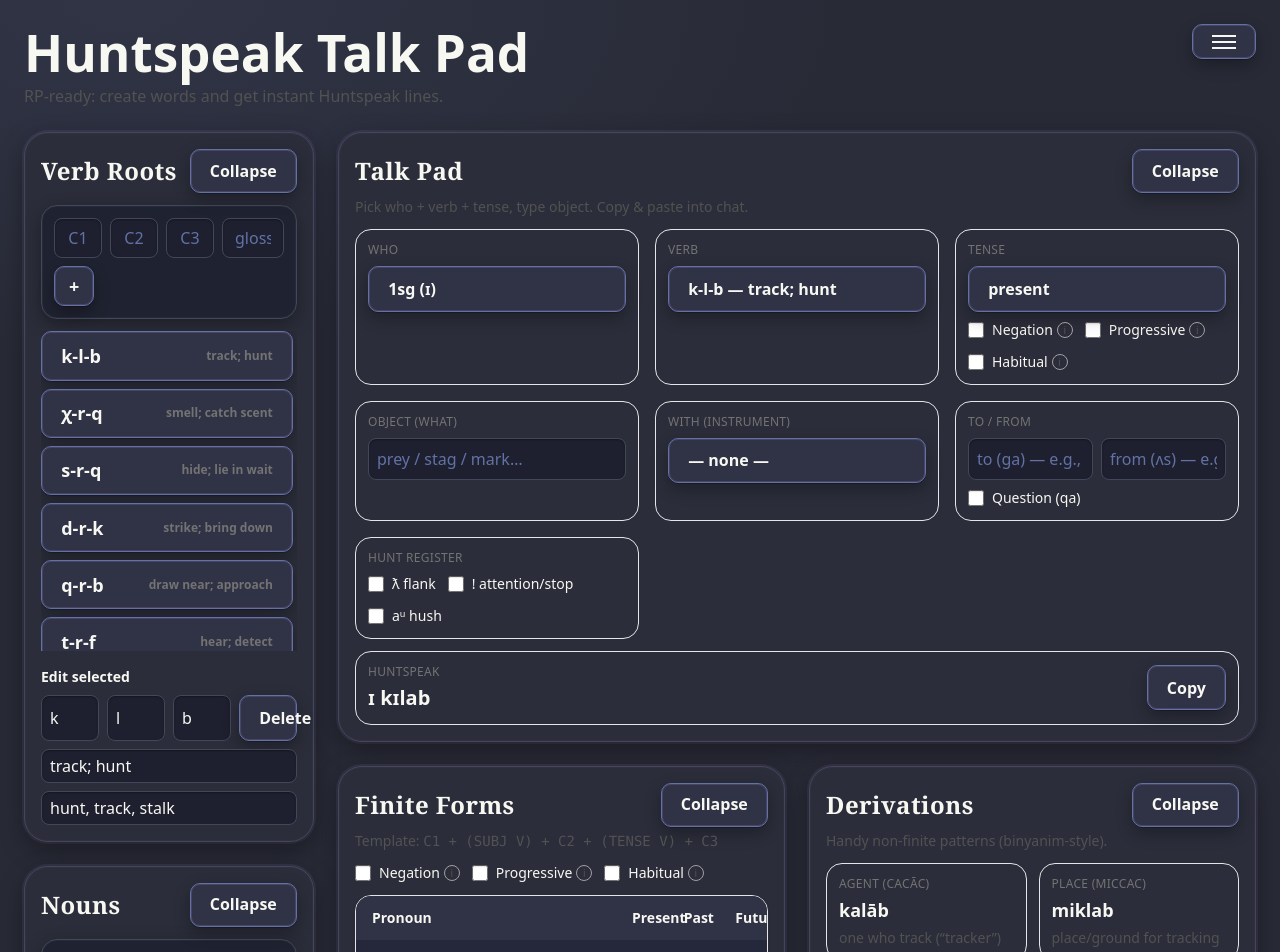
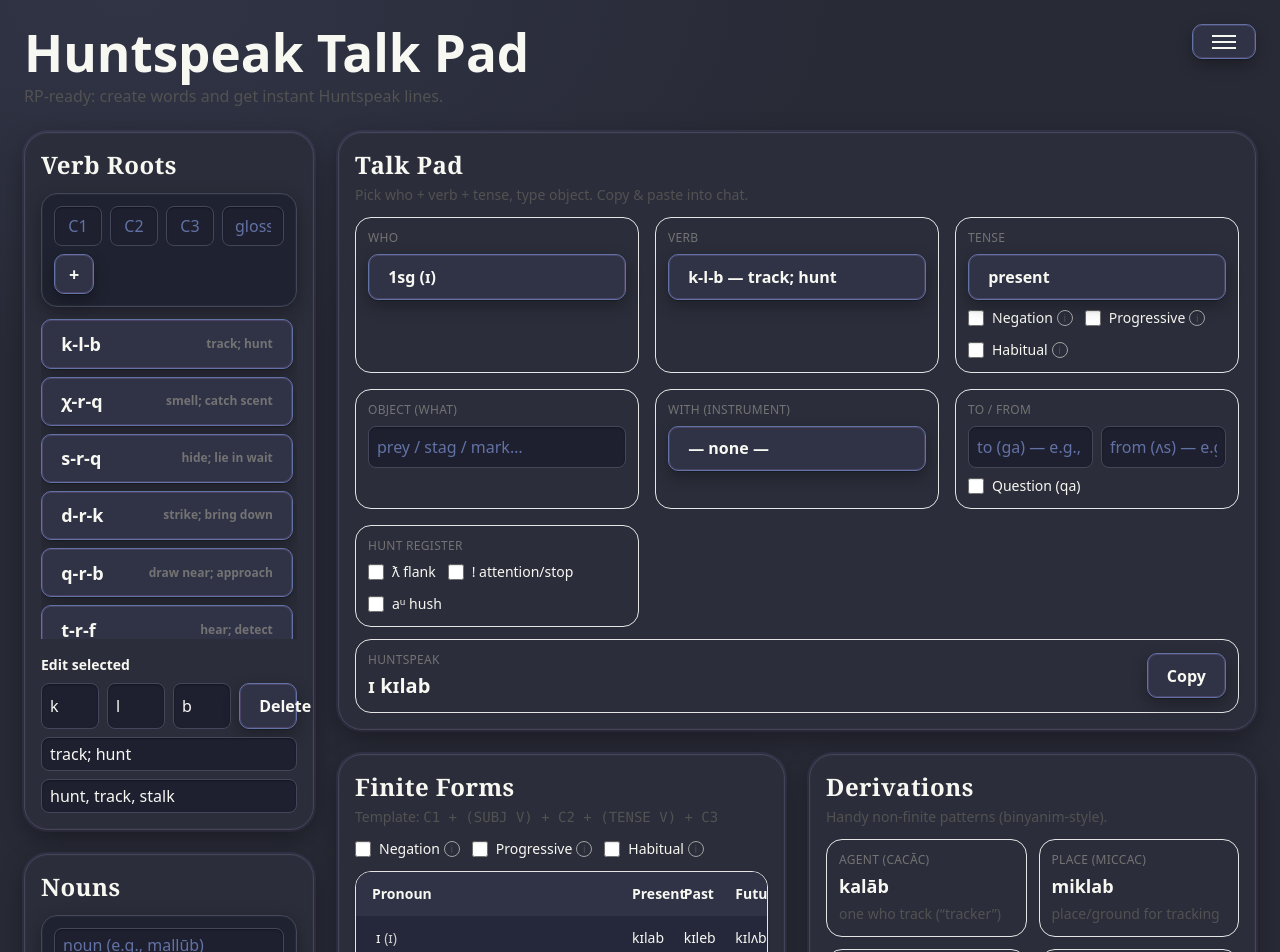
Before and after one commit to L1ghth0us3/Moontalk, a React (Vite) app: page / in a window 1280 px wide. Shown: the top 952 px of the page. Built offline with nearby package versions, Linux system fonts and the light colour scheme.

Commit message:
feat(ui-collapse): persist collapsed state for all panels; add global toggle in Settings; show arrow icon and hide controls when off

```diff
--- a/src/HuntspeakTalkPad.tsx
+++ b/src/HuntspeakTalkPad.tsx
@@ -53,10 +53,14 @@ export default function HuntspeakTalkPad(){
   }, [theme, systemDark]);
 
   const selected = roots.find(r=>r.id===selectedId) || null;
-  const [talkCollapsed, setTalkCollapsed] = useState(false);
+  const [showCollapse, setShowCollapse] = useLocalStorageState<boolean>('huntspeak_show_collapse', false);
+  const [talkCollapsed, setTalkCollapsed] = useLocalStorageState<boolean>('huntspeak_collapse_talk', false);
   function TalkPadCollapse(){
+    if (!showCollapse) return null;
     return (
-      <button className="px-2 py-1 text-sm rounded border border-neutral-300 hover:bg-neutral-50" onClick={()=>setTalkCollapsed(c=>!c)}>{talkCollapsed? 'Expand' : 'Collapse'}</button>
+      <button aria-label={talkCollapsed? 'Expand' : 'Collapse'} className="px-2 py-1 text-sm rounded border border-neutral-300 hover:bg-neutral-50" onClick={()=>setTalkCollapsed(c=>!c)}>
+        {talkCollapsed ? '▸' : '▾'}
+      </button>
     );
   }
   function TalkPadBody(){
@@ -179,6 +183,14 @@ export default function HuntspeakTalkPad(){
                 </div>
               </div>
               <div className="pt-2 border-t border-neutral-200/70">
+                <div className="text-sm font-medium mb-2">Interface</div>
+                <label className="inline-flex items-center gap-2 select-none">
+                  <input type="checkbox" className="h-4 w-4" checked={showCollapse} onChange={e=>setShowCollapse(e.target.checked)} />
+                  <span>Show collapse controls</span>
+                  <span className="text-xs opacity-70">({showCollapse ? 'On' : 'Off'})</span>
+                </label>
+              </div>
+              <div className="pt-2 border-t border-neutral-200/70">
                 <div className="text-sm font-medium mb-2">Data</div>
                 <div className="flex items-center gap-2">
                   <button className="px-3 py-2 rounded-lg border border-neutral-300 hover:bg-neutral-50" onClick={exportData}>Export</button>
--- a/src/components/Derivations.tsx
+++ b/src/components/Derivations.tsx
@@ -1,4 +1,5 @@
-import { useMemo, useState } from "react";
+import { useMemo } from "react";
+import { useLocalStorageState } from "../lib/storage";
 import type { Root } from "../types";
 
 const DERIVATIONS = [
@@ -33,13 +34,18 @@ export default function RenderDerivations({ root }: { root: Root }){
     concept:  `nominal: the act/idea of ${gerund(base)}`,
   } as const;
 
-  const [collapsed, setCollapsed] = useState(false as any) as [boolean, any];
+  const [collapsed, setCollapsed] = useLocalStorageState<boolean>('huntspeak_collapse_derivations', false);
+  const [showCollapse] = useLocalStorageState<boolean>('huntspeak_show_collapse', false);
   // lightweight state without adding storage util here
   return (
     <section className="rounded-3xl border border-neutral-200 p-4 shadow-sm fantasy-card">
       <div className="flex items-center justify-between mb-1">
         <h2 className="text-xl md:text-2xl font-semibold">Derivations</h2>
-        <button className="px-2 py-1 text-sm rounded border border-neutral-300 hover:bg-neutral-50" onClick={()=>setCollapsed((c:boolean)=>!c)}>{collapsed? 'Expand' : 'Collapse'}</button>
+        {showCollapse && (
+          <button aria-label={collapsed? 'Expand' : 'Collapse'} className="px-2 py-1 text-sm rounded border border-neutral-300 hover:bg-neutral-50" onClick={()=>setCollapsed(c=>!c)}>
+            {collapsed ? '▸' : '▾'}
+          </button>
+        )}
       </div>
       {!collapsed && (
       <>
--- a/src/components/FiniteForms.tsx
+++ b/src/components/FiniteForms.tsx
@@ -3,12 +3,14 @@ import type { Root } from "../types";
 import { buildFinite, withHabitual, withNegation, withProgressive } from "../lib/morphology";
 import Toggle from "./ui/Toggle";
 import { useState, useMemo } from "react";
+import { useLocalStorageState } from "../lib/storage";
 
 export default function FiniteForms({ root }: { root: Root }){
   const [showNeg, setShowNeg] = useState(false);
   const [showProg, setShowProg] = useState(false);
   const [showHab, setShowHab] = useState(false);
-  const [collapsed, setCollapsed] = useState(false);
+  const [collapsed, setCollapsed] = useLocalStorageState<boolean>('huntspeak_collapse_finite', false);
+  const [showCollapse] = useLocalStorageState<boolean>('huntspeak_show_collapse', false);
 
   const rows = useMemo(() => PRONOUNS.map(p => {
     const baseForms = TENSES.map(t => buildFinite(root, p.subjV, t.vowel));
@@ -23,7 +25,11 @@ export default function FiniteForms({ root }: { root: Root }){
     <section className="rounded-3xl border border-neutral-200 p-4 shadow-sm fantasy-card">
       <div className="flex items-center justify-between mb-1">
         <h2 className="text-xl md:text-2xl font-semibold">Finite Forms</h2>
-        <button className="px-2 py-1 text-sm rounded border border-neutral-300 hover:bg-neutral-50" onClick={()=>setCollapsed(c=>!c)}>{collapsed? 'Expand' : 'Collapse'}</button>
+        {showCollapse && (
+          <button aria-label={collapsed? 'Expand' : 'Collapse'} className="px-2 py-1 text-sm rounded border border-neutral-300 hover:bg-neutral-50" onClick={()=>setCollapsed(c=>!c)}>
+            {collapsed ? '▸' : '▾'}
+          </button>
+        )}
       </div>
       {!collapsed && (
       <>
--- a/src/components/FreeTranslator.tsx
+++ b/src/components/FreeTranslator.tsx
@@ -1,4 +1,5 @@
 import { useState } from "react";
+import { useLocalStorageState } from "../lib/storage";
 import type { Noun, Root } from "../types";
 import { findRootByEnglish, withHabitual, withNegation, withProgressive } from "../lib/morphology";
 
@@ -7,7 +8,8 @@ const clip = async (text: string) => { try { await navigator.clipboard.writeText
 export default function FreeTranslator({ roots, nouns }: { roots: Root[]; nouns: Noun[] }){
   const [en, setEn] = useState("");
   const [hs, setHs] = useState("");
-  const [collapsed, setCollapsed] = useState(false);
+  const [collapsed, setCollapsed] = useLocalStorageState<boolean>('huntspeak_collapse_translator', false);
+  const [showCollapse] = useLocalStorageState<boolean>('huntspeak_show_collapse', false);
 
   function norm(s: string) { return s.toLowerCase().replace(/[()]/g, "").replace(/\s+/g, " ").trim(); }
   function stripArticles(s: string) { return s.replace(/^(a|an|the)\s+/, ""); }
@@ -40,7 +42,11 @@ export default function FreeTranslator({ roots, nouns }: { roots: Root[]; nouns:
     <section className="rounded-3xl border border-neutral-200 p-4 shadow-sm fantasy-card">
       <div className="flex items-center justify-between mb-1">
         <h2 className="text-xl md:text-2xl font-semibold">Free Translator (simple, 1-verb lines)</h2>
-        <button className="px-2 py-1 text-sm rounded border border-neutral-300 hover:bg-neutral-50" onClick={()=>setCollapsed(c=>!c)}>{collapsed? 'Expand' : 'Collapse'}</button>
+        {showCollapse && (
+          <button aria-label={collapsed? 'Expand' : 'Collapse'} className="px-2 py-1 text-sm rounded border border-neutral-300 hover:bg-neutral-50" onClick={()=>setCollapsed(c=>!c)}>
+            {collapsed ? '▸' : '▾'}
+          </button>
+        )}
       </div>
       {!collapsed && (
       <>
--- a/src/components/editors/NounEditor.tsx
+++ b/src/components/editors/NounEditor.tsx
@@ -17,12 +17,17 @@ export default function NounEditor({ initial, onChange, selectedId, onSelect }:
   const deleteNoun = (id: string) => { setNouns(prev=> prev.filter(n=> n.id!==id)); if (selectedId===id) onSelect(nouns.find(n=> n.id!==id)?.id ?? null); };
 
   const [collapsed, setCollapsed] = useLocalStorageState<boolean>('huntspeak_collapse_nouns', false);
+  const [showCollapse] = useLocalStorageState<boolean>('huntspeak_show_collapse', false);
 
   return (
     <section className="rounded-3xl border border-neutral-200 p-4 shadow-sm overflow-hidden fantasy-card">
       <div className="flex items-center justify-between mb-3">
         <h2 className="text-xl md:text-2xl font-semibold">Nouns</h2>
-        <button className="px-2 py-1 text-sm rounded border border-neutral-300 hover:bg-neutral-50" onClick={()=>setCollapsed(c=>!c)}>{collapsed? 'Expand' : 'Collapse'}</button>
+        {showCollapse && (
+          <button aria-label={collapsed? 'Expand' : 'Collapse'} className="px-2 py-1 text-sm rounded border border-neutral-300 hover:bg-neutral-50" onClick={()=>setCollapsed(c=>!c)}>
+            {collapsed ? '▸' : '▾'}
+          </button>
+        )}
       </div>
       {!collapsed && (
       <>
--- a/src/components/editors/RootEditor.tsx
+++ b/src/components/editors/RootEditor.tsx
@@ -21,12 +21,17 @@ export default function RootEditor({ initial, onChange, selectedId, onSelect }:
   const deleteRoot = (id: string) => { setRoots(prev=> prev.filter(r=> r.id!==id)); if (selectedId===id) onSelect(roots.find(r=> r.id!==id)?.id ?? null); };
 
   const [collapsed, setCollapsed] = useLocalStorageState<boolean>('huntspeak_collapse_roots', false);
+  const [showCollapse] = useLocalStorageState<boolean>('huntspeak_show_collapse', false);
 
   return (
     <section className="rounded-3xl border border-neutral-200 p-4 shadow-sm overflow-hidden fantasy-card">
       <div className="flex items-center justify-between mb-3">
         <h2 className="text-xl md:text-2xl font-semibold">Verb Roots</h2>
-        <button className="px-2 py-1 text-sm rounded border border-neutral-300 hover:bg-neutral-50" onClick={()=>setCollapsed(c=>!c)}>{collapsed? 'Expand' : 'Collapse'}</button>
+        {showCollapse && (
+          <button aria-label={collapsed? 'Expand' : 'Collapse'} className="px-2 py-1 text-sm rounded border border-neutral-300 hover:bg-neutral-50" onClick={()=>setCollapsed(c=>!c)}>
+            {collapsed ? '▸' : '▾'}
+          </button>
+        )}
       </div>
       {!collapsed && (
       <>
```
